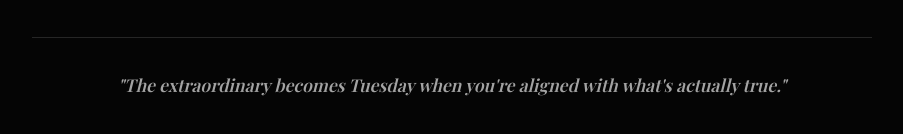
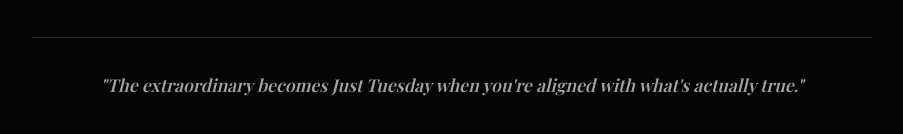
Before and after one commit to almack64/align, a plain HTML site: page index.html in a window 1280 px wide. Shown: the part 4970-5104 px from the top of the page, without its empty margins (188-1091 px from the left). Drawn offline with nearby package versions, Linux system fonts and the light colour scheme; a web font is replaced by a local one.

Commit message:
Update index.html

```diff
--- a/index.html
+++ b/index.html
@@ -342,7 +342,7 @@
         </div>
 
         <footer>
-            <p class="quote">"The extraordinary becomes Tuesday when you're aligned with what's actually true."</p>
+            <p class="quote">"The extraordinary becomes Just Tuesday when you're aligned with what's actually true."</p>
         </footer>
     </div>
 </body>
```
